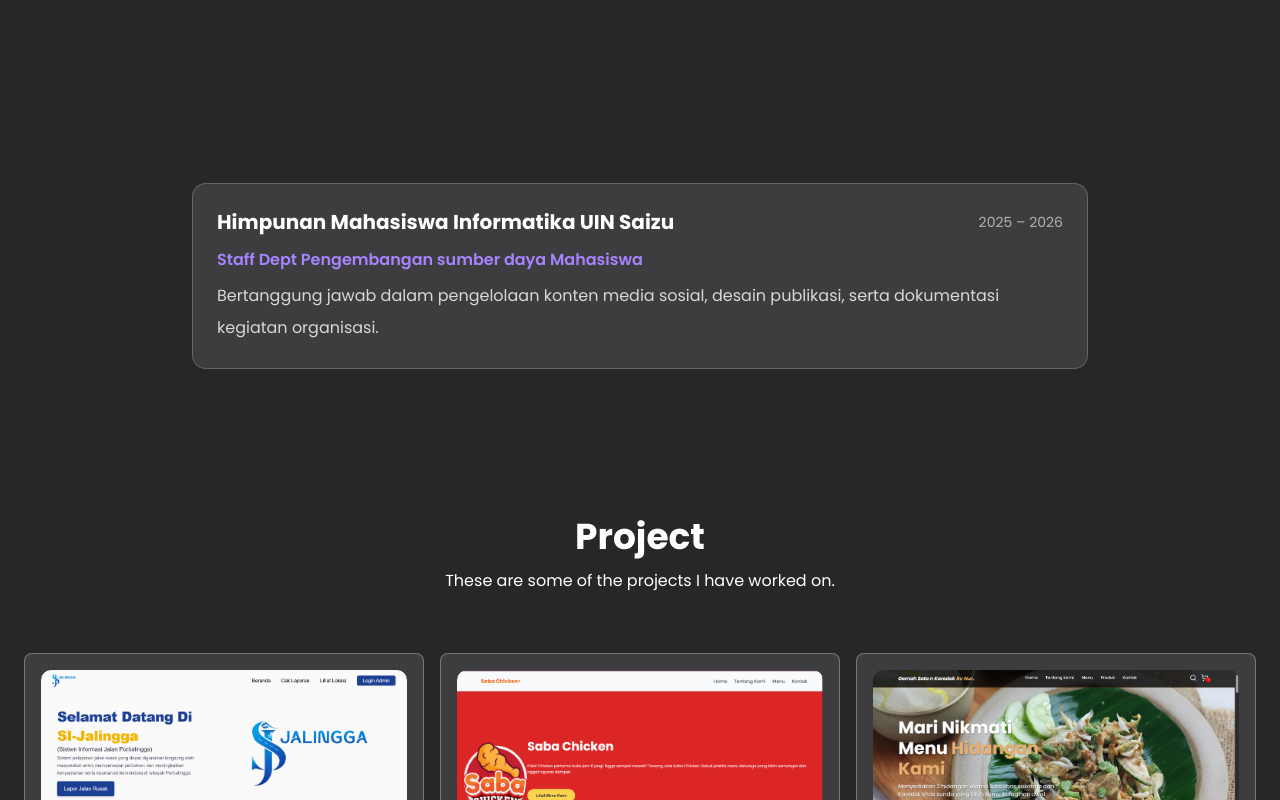
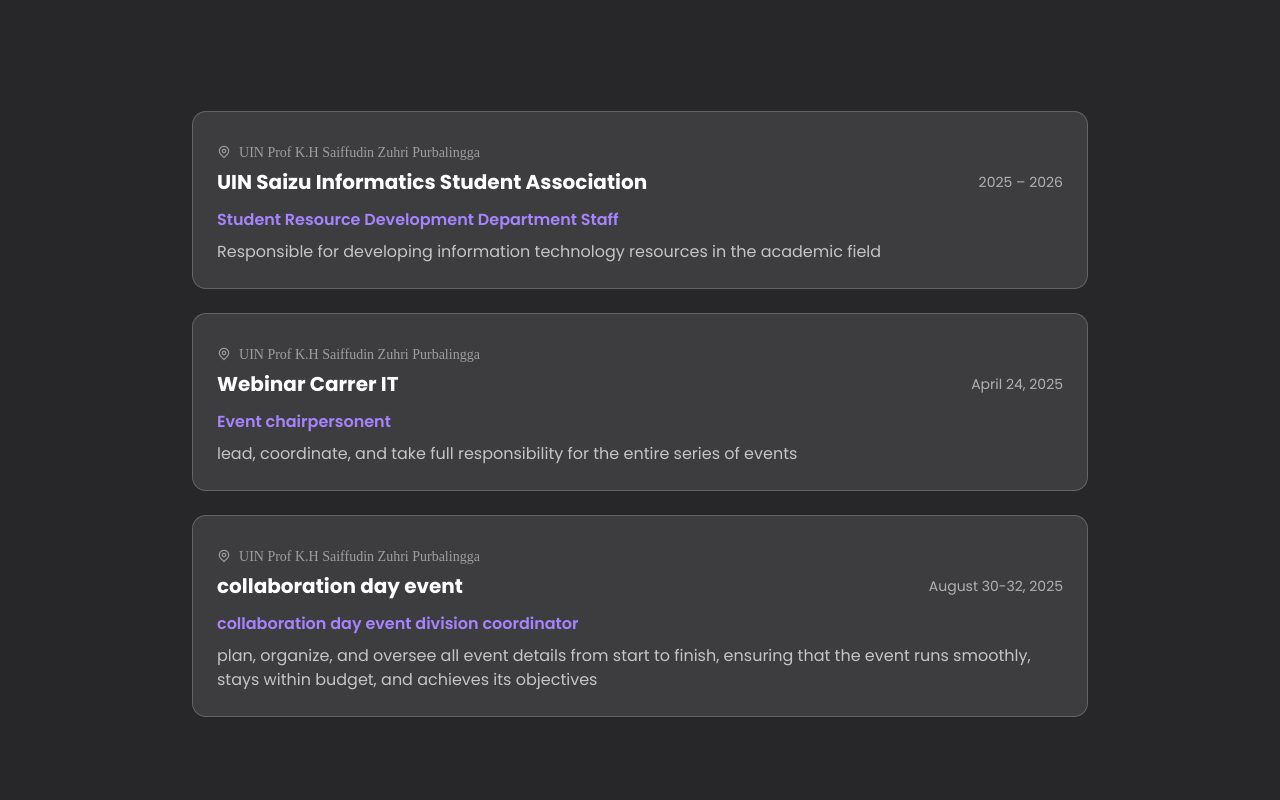
Before and after one commit to HanifanPNG/Web-Portofolio, a React (Vite) app: page / in a window 1280 px wide. Shown: the part 1640-2440 px from the top of the page. Built offline with nearby package versions, Linux system fonts and the light colour scheme.

Commit message:
experience & leadership

```diff
--- a/src/App.jsx
+++ b/src/App.jsx
@@ -122,7 +122,7 @@
         {/* hero */}
 
         {/* about */}
-        <div className="about mt-32 py-5" id="about">
+        <div className="about mt-32" id="about">
           <h1
             className="text-center text-4xl font-bold mb-2"
             data-aos="fade-up"
@@ -135,7 +135,6 @@
             data-aos="fade-up"
             data-aos-duration="1000"
           >
-            <div>
               <p className="text-base mb-10 sm:text-center text-start">
                 Hello! Thank you for taking the time to visit my personal
                 website. Let me introduce myself. I'm Hanifan Pangabekti, a
@@ -151,7 +150,6 @@
                 achieving shared goals. I look forward to future collaboration
                 opportunities.
               </p>
-            </div>
           </div>
 
           <div className="relative h-[400px] overflow-hidden w-screen left-1/2 -translate-x-1/2">
@@ -169,53 +167,18 @@
               className="gap-4 border border-zinc-500 "
             />
           </div>
-          {/* <div className="tools mt-8">
-          <div className="tools-box grid lg-grid-cols-4 md:grid-cols-3 sm:grid-cols-2 grid-cols-1 gap-4">
-            {listTools.map((tool) => (
-              <div
-                className="flex items-center gap-2 p-3 border border-zinc-600 rounded-md hover:bg-zinc-700 group"
-                key={tool.id}
-                data-aos="fade-up"
-                data-aos-duration="1000"
-                data-aos-delay={tool.dad}
-                data-aos-once="true"
-              >
-                <img
-                  src={tool.gambar}
-                  alt="tools-image"
-                  className="w-14 bg-zinc-700 p-1 group-hover:bg-zinc-900"
-                  loading="lazy"
-                />
-                <div>
-                  <h4 className="font-bold">{tool.nama}</h4>
-                  <p className="opacity-50">{tool.ket}</p>
-                </div>
-              </div>
-            ))}
-          </div>
-        </div> */}
         </div>
         {/* about */}
 
-        {/* organisasi */}
+        {/* orexperience and leadership */}
         <div className="organisasi py-5" id="organisasi">
           <h1
-            className="text-center text-4xl font-bold mb-2"
+            className="text-center text-4xl font-bold mb-2 py-6"
             data-aos="fade-up"
             data-aos-duration="1000"
           >
-            Organizational Experience
+            Experience & Leadership
           </h1>
-
-          <p
-            className="text-base/loose text-center opacity-50 mb-12"
-            data-aos="fade-up"
-            data-aos-duration="1000"
-            data-aos-delay="200"
-          >
-            Experiences that shaped my teamwork, leadership, and communication
-            skills.
-          </p>
 
           <div className="max-w-4xl mx-auto grid gap-6">
             {listOrganisasi.map((org) => (
@@ -227,16 +190,17 @@
                 data-aos-delay={org.delay}
                 data-aos-once="true"
               >
+                <div className="py-1">
+                  <i className="ri-map-pin-line text-sm opacity-50"><span className="px-2">{org.at}</span></i>
+                </div>
                 <div className="flex flex-col sm:flex-row sm:items-center sm:justify-between gap-2 mb-3">
                   <h2 className="text-xl font-bold">{org.nama}</h2>
                   <span className="text-sm opacity-60">{org.periode}</span>
                 </div>
-
                 <p className="font-semibold text-violet-400 mb-2">
                   {org.jabatan}
                 </p>
-
-                <p className="text-base/loose opacity-80">{org.deskripsi}</p>
+                <p className="text-base font-light opacity-70">{org.deskripsi}</p>
               </div>
             ))}
           </div>
--- a/src/data.js
+++ b/src/data.js
@@ -152,11 +152,29 @@
 export const listOrganisasi = [
   {
     id: 1,
-    nama: "Himpunan Mahasiswa Informatika UIN Saizu",
-    jabatan: "Staff Dept Pengembangan sumber daya Mahasiswa",
+    nama: "UIN Saizu Informatics Student Association",
+    at: "UIN Prof K.H Saiffudin Zuhri Purbalingga",
+    jabatan: "Student Resource Development Department Staff",
     periode: "2025 – 2026",
-    deskripsi:
-      "Bertanggung jawab dalam pengelolaan konten media sosial, desain publikasi, serta dokumentasi kegiatan organisasi.",
+    deskripsi: "Responsible for developing information technology resources in the academic field",
+    delay: 0,
+  },
+  {
+    id: 2,
+    nama: "Webinar Carrer IT",
+    at: "UIN Prof K.H Saiffudin Zuhri Purbalingga",
+    jabatan: "Event chairpersonent",
+    periode: "April 24, 2025",
+    deskripsi: "lead, coordinate, and take full responsibility for the entire series of events",
+    delay: 0,
+  },
+  {
+    id: 3,
+    nama: "collaboration day event",
+    at: "UIN Prof K.H Saiffudin Zuhri Purbalingga",
+    jabatan: "collaboration day event division coordinator",
+    periode: "August 30-32, 2025",
+    deskripsi: "plan, organize, and oversee all event details from start to finish, ensuring that the event runs smoothly, stays within budget, and achieves its objectives",
     delay: 0,
   },
 ];
```
